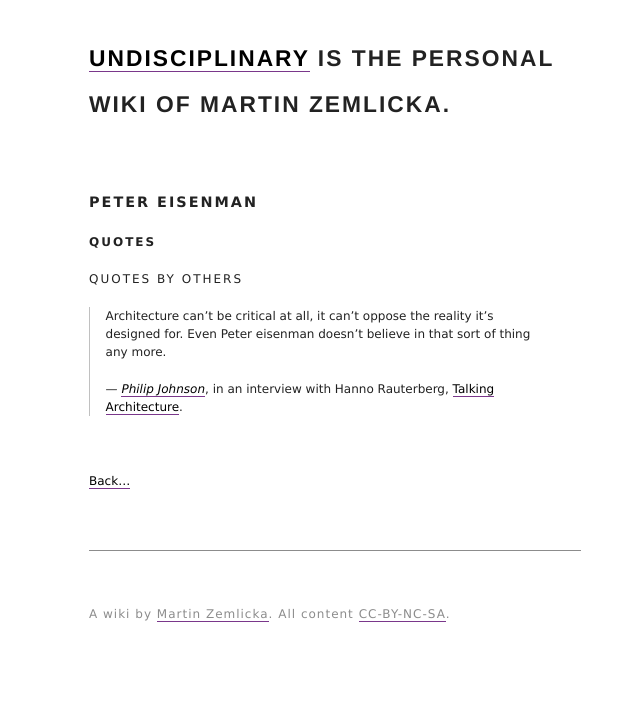
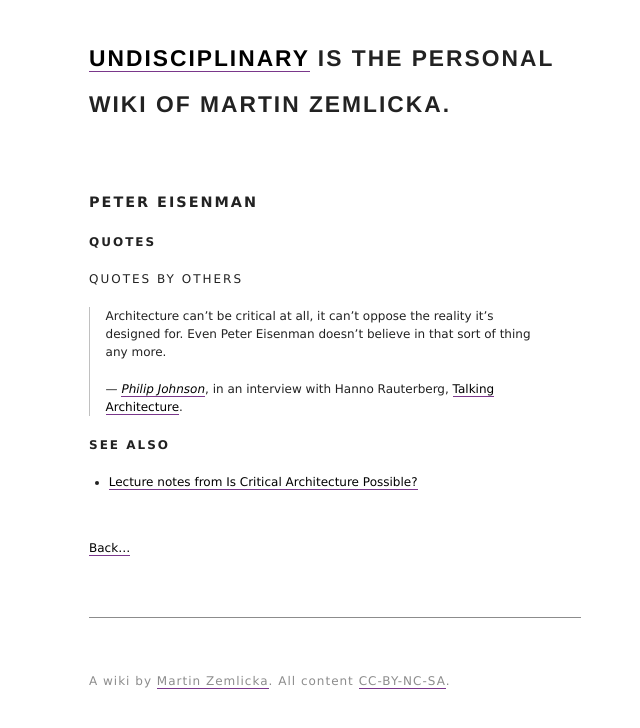
Before and after one commit to zmlka/undisciplinary, a Jekyll site: the page built from peter_eisenman.md, in a window 1280 px wide. Shown: the top 728 px of the page, without its empty margins (305-945 px from the left). Built offline with Jekyll 4.4.1, drawn with Linux system fonts in a browser that asks for light colours.

Commit message:
adding link to Mitasova's lecture

```diff
--- a/peter_eisenman.md
+++ b/peter_eisenman.md
@@ -8,6 +8,10 @@ tags: Peter Eisenman, architecture, quotes, architect, deconstuctivism, paper ar
 
 ### Quotes by others
 
-> Architecture can't be critical at all, it can't oppose the reality it's designed for. Even Peter eisenman doesn't believe in that sort of thing any more.
+> Architecture can't be critical at all, it can't oppose the reality it's designed for. Even Peter Eisenman doesn't believe in that sort of thing any more.
 >
 > <cite>[Philip Johnson](philip_johnson)</cite>, in an interview with Hanno Rauterberg, [Talking Architecture](http://www.amazon.co.uk/gp/product/3791346849/ref=as_li_tl?ie=UTF8&camp=1634&creative=19450&creativeASIN=3791346849&linkCode=as2&tag=zmlka-21&linkId=HRDQHIF4YTZKZ6TD).
+
+## See Also
+
+- [Lecture notes from Is Critical Architecture Possible?](mitasova_critical)
```
